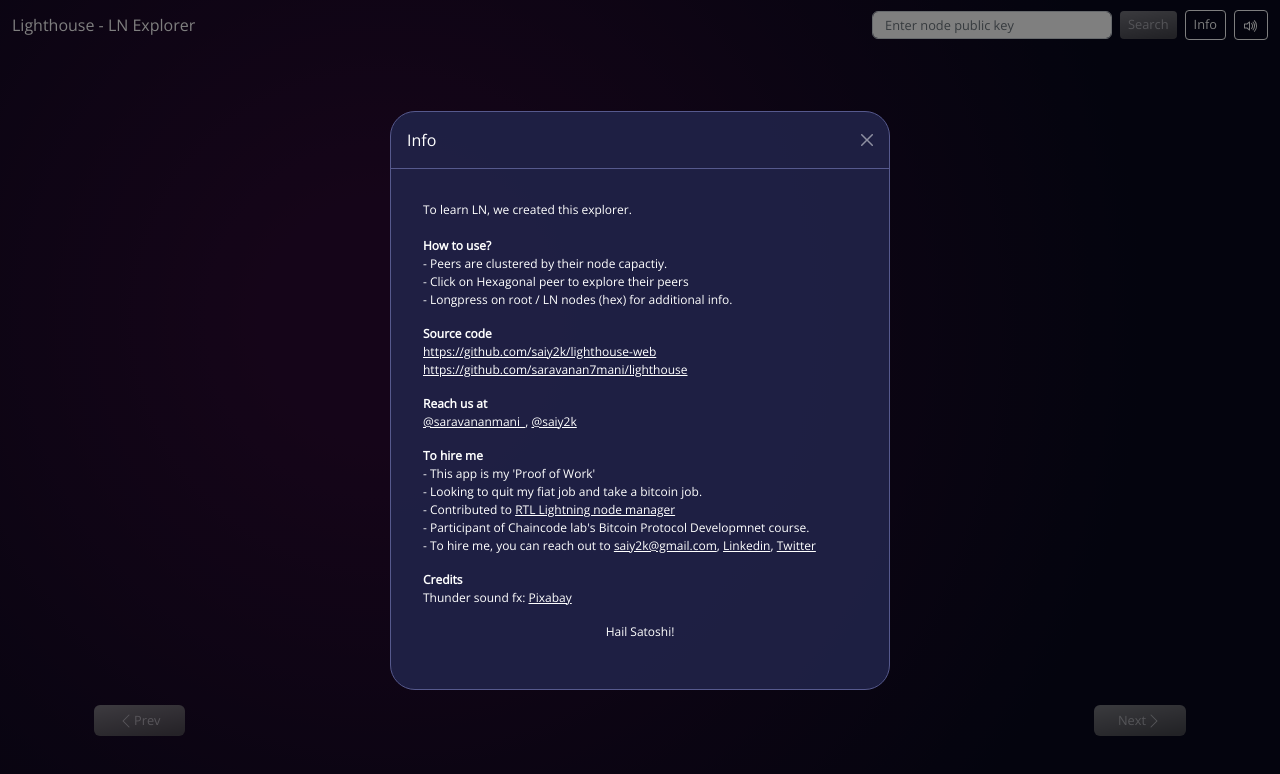
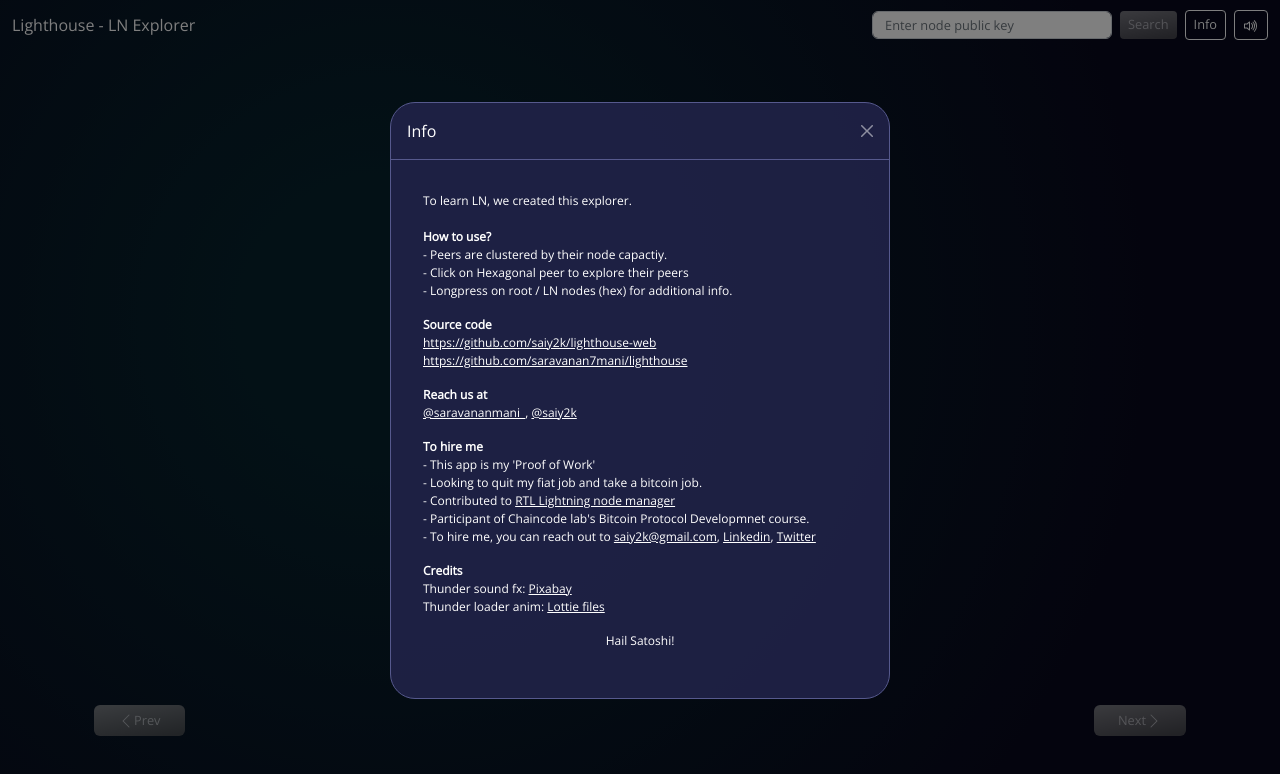
Before and after one commit to saiy2k/lighthouse-web, a React (Create React App) app: page / in a window 1280 px wide. Both pictures are taken after a click on the button "Info". Shown: the top 774 px of the page. Built offline with nearby package versions, Linux system fonts and the light colour scheme; no server answers.

Commit message:
API - Pass pubkey as array; Gradient change; Lottie files credit added

```diff
--- a/public/index.html
+++ b/public/index.html
@@ -40,7 +40,7 @@
         }
     </script>
   </head>
-  <body class="text-center text-white d-flex h-100" style="background: radial-gradient(circle at 25%, rgb(43,9,50) 12%, rgb(8,9,29) 75%)">
+  <body class="text-center text-white d-flex h-100" style="background: radial-gradient(circle at 25%, rgb(7,35,45) 12%, rgb(8,9,29) 75%)">
   <!--
   <body class="text-center text-white d-flex h-100" style="background: #09091E">
   -->
--- a/src/AboutBox.tsx
+++ b/src/AboutBox.tsx
@@ -77,7 +77,8 @@ function AboutBox({ onAboutClose }: { onAboutClose: Function }) {
 
                             <b> Credits </b>
                             <p>
-                                Thunder sound fx: <Link href='https://pixabay.com/sound-effects/' target='_blank'> Pixabay</Link>
+                                Thunder sound fx: <Link href='https://pixabay.com/sound-effects/' target='_blank'> Pixabay</Link> <br/>
+                                Thunder loader anim: <Link href='https://lottiefiles.com/103545-thunder-bolt'> Lottie files </Link>
                             </p>
                             <p className='text-center'> Hail Satoshi! </p>
                         </div>
--- a/src/GraphController.tsx
+++ b/src/GraphController.tsx
@@ -185,7 +185,7 @@ function GraphController() {
             viewBox={vbString}
             ref={svgRef}
             id='renderBox'
-            style={{ 'width': '100%', 'height': `${svgH}%`, 'transition': 'transform 1s, viewBox 1s', 'position': 'absolute', 'left': '0px', 'overflow': 'hidden', 'background': 'radial-gradient(circle at 30% 40%, rgb(43,10,50) 12%, rgb(8,9,29) 75%)' }}
+            style={{ 'width': '100%', 'height': `${svgH}%`, 'transition': 'transform 1s, viewBox 1s', 'position': 'absolute', 'left': '0px', 'overflow': 'hidden', 'background': 'radial-gradient(circle at 30% 40%, rgb(7,35,45) 12%, rgb(8,9,29) 75%)' }}
             onPointerDown={(e: any) => onPointerDown(e) }
             onPointerUp={(e: any) => onPointerUp(e) }
             onPointerLeave={(e: any) => onPointerUp(e) }
--- a/src/store/slideSlice.tsx
+++ b/src/store/slideSlice.tsx
@@ -604,7 +604,7 @@ export const fetchNode = createAsyncThunk('fetchNodes',
             const apiRawResp    =   await fetch(serviceBase, {
                 method          :   "POST",
                 headers         :   { 'Content-Type': 'application/json' },
-                body            :   JSON.stringify({ "public_keys": pubkey })
+                body            :   JSON.stringify({ "public_keys": [pubkey] })
             });
             const data          =   await apiRawResp.json();
 
```
